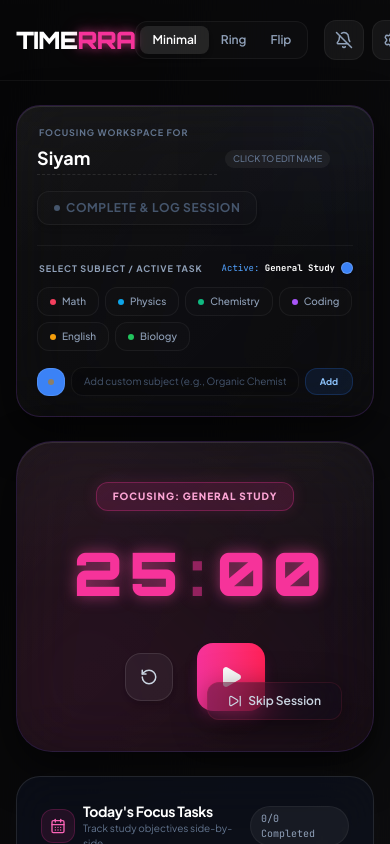
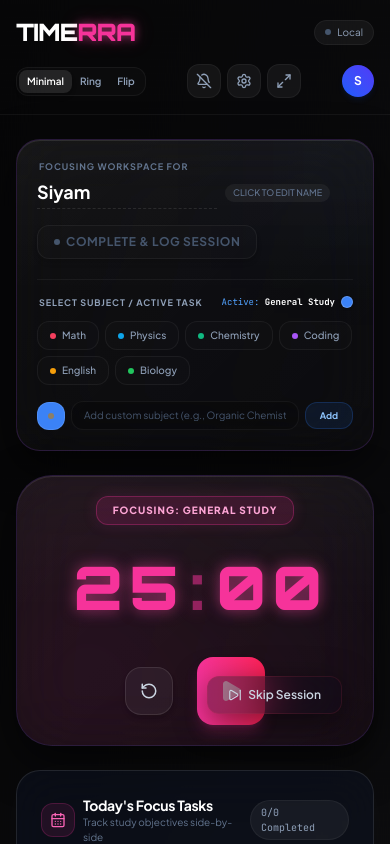
Before and after one commit to Skybite4u/Timerra, a React (Vite) app: page / in a window 390 px wide. Shown: the top 844 px of the page. Built offline with nearby package versions, Linux system fonts and the light colour scheme.

Commit message:
refactor: remove analytics and improve responsive layout
- Remove unused Vercel Analytics dependency
- Rename application references from Zenith to Timerra
- Update component padding and sizing for smaller screens

```diff
--- a/package.json
+++ b/package.json
@@ -13,7 +13,6 @@
   "dependencies": {
     "@google/genai": "^2.4.0",
     "@tailwindcss/vite": "^4.1.14",
-    "@vercel/analytics": "^2.0.1",
     "@vercel/speed-insights": "^2.0.0",
     "@vitejs/plugin-react": "^5.0.4",
     "dotenv": "^17.2.3",
--- a/src/App.tsx
+++ b/src/App.tsx
@@ -28,9 +28,8 @@ import { BackgroundSystem } from './components/BackgroundSystem';
 import { TaskPanel } from './components/TaskPanel';
 import { BackgroundSettingsPanel } from './components/BackgroundSettingsPanel';
 
-// Vercel Speed Insights & Analytics
+// Vercel Speed Insights
 import { SpeedInsights } from '@vercel/speed-insights/react';
-import { Analytics } from '@vercel/analytics/react';
 
 // Cryptography & API
 import { encryptData, decryptData } from './utils/crypto';
@@ -632,7 +631,7 @@ export default function App() {
       if (permission === 'granted') {
         setNotificationsEnabled(true);
         setSyncFeedback('🎉 System notifications enabled successfully!');
-        new Notification('Zenith Focus Enabled 🌸', {
+        new Notification('Timerra Enabled 🌸', {
           body: 'You will receive native alerts when your study sessions or breaks complete.',
           icon: 'https://cdn-icons-png.flaticon.com/512/1164/1164620.png',
         });
@@ -686,11 +685,11 @@ export default function App() {
 
       const plainText = JSON.stringify(payload, null, 2);
       let fileContent = plainText;
-      let filename = `zenith_focus_autobackup_${new Date().toISOString().split('T')[0]}.json`;
+      let filename = `timerra_autobackup_${new Date().toISOString().split('T')[0]}.json`;
 
       if (syncPassword) {
         fileContent = encryptData(plainText, syncPassword);
-        filename = `zenith_focus_encrypted_autobackup_${new Date().toISOString().split('T')[0]}.json`;
+        filename = `timerra_encrypted_autobackup_${new Date().toISOString().split('T')[0]}.json`;
       }
 
       const blob = new Blob([fileContent], { type: 'application/json' });
@@ -1078,11 +1077,11 @@ export default function App() {
 
       const plainText = JSON.stringify(payload, null, 2);
       let fileContent = plainText;
-      let filename = 'zenithfocus_backup.json';
+      let filename = 'timerra_backup.json';
 
       if (syncPassword) {
         fileContent = encryptData(plainText, syncPassword);
-        filename = 'zenithfocus_encrypted_backup.json';
+        filename = 'timerra_encrypted_backup.json';
       }
 
       const blob = new Blob([fileContent], { type: 'application/json' });
@@ -1183,12 +1182,11 @@ export default function App() {
       {/* Dynamic Animated Ambient Background Layer */}
       <BackgroundSystem config={backgroundConfig} />
       <SpeedInsights />
-      <Analytics />
 
       {/* --- HEADER --- */}
       {!isFullscreen && (
-        <header className="w-full max-w-7xl mx-auto px-4 sm:px-6 py-5 flex items-center justify-between border-b border-white/5 relative z-20">
-          <div className="flex items-center gap-4 select-none">
+        <header className="w-full max-w-7xl mx-auto px-4 sm:px-6 py-4 sm:py-5 flex flex-col sm:flex-row items-center justify-between gap-4 sm:gap-2 border-b border-white/5 relative z-20">
+          <div className="w-full sm:w-auto flex items-center justify-between sm:justify-start gap-4 select-none">
             <div className="text-2xl font-black tracking-tight text-white font-futuristic">
               TIME<span className="text-pink-500 neon-glow-pink">RRA</span>
             </div>
@@ -1197,75 +1195,80 @@ export default function App() {
               <div className={`w-2 h-2 rounded-full ${user ? 'bg-pink-500 shadow-[0_0_8px_rgba(236,72,153,0.6)]' : 'bg-slate-600'}`}></div>
               <span>{user ? 'Cloud Synced: Drive' : 'Local Workspace'}</span>
             </div>
+            {/* Mobile-only Sync badge */}
+            <div className="sm:hidden flex items-center gap-1.5 text-[10px] text-slate-400 bg-white/5 px-2.5 py-1 rounded-full border border-white/5">
+              <div className={`w-1.5 h-1.5 rounded-full ${user ? 'bg-pink-500' : 'bg-slate-600'}`}></div>
+              <span>{user ? 'Drive' : 'Local'}</span>
+            </div>
           </div>
 
-          <div className="flex items-center gap-4">
+          <div className="w-full sm:w-auto flex flex-wrap items-center justify-between sm:justify-end gap-2.5 sm:gap-4">
             {/* Clock styles Selector */}
-            <div className="flex bg-white/[0.02] p-1 border border-white/5 rounded-xl text-xs font-semibold text-slate-400">
+            <div className="flex bg-white/[0.02] p-0.5 border border-white/5 rounded-xl text-[10px] sm:text-xs font-semibold text-slate-400">
               <button
                 id="btn-style-min"
                 onClick={() => setClockStyle('minimalist')}
-                className={`px-3 py-1.5 rounded-lg transition-all cursor-pointer ${clockStyle === 'minimalist' ? 'bg-white/10 text-white shadow-md' : 'hover:text-slate-200'}`}
+                className={`px-2 sm:px-3 py-1 sm:py-1.5 rounded-lg transition-all cursor-pointer ${clockStyle === 'minimalist' ? 'bg-white/10 text-white shadow-md' : 'hover:text-slate-200'}`}
               >
                 Minimal
               </button>
               <button
                 id="btn-style-circ"
                 onClick={() => setClockStyle('circular')}
-                className={`px-3 py-1.5 rounded-lg transition-all cursor-pointer ${clockStyle === 'circular' ? 'bg-white/10 text-white shadow-md' : 'hover:text-slate-200'}`}
+                className={`px-2 sm:px-3 py-1 sm:py-1.5 rounded-lg transition-all cursor-pointer ${clockStyle === 'circular' ? 'bg-white/10 text-white shadow-md' : 'hover:text-slate-200'}`}
               >
                 Ring
               </button>
               <button
                 id="btn-style-flip"
                 onClick={() => setClockStyle('flip')}
-                className={`px-3 py-1.5 rounded-lg transition-all cursor-pointer ${clockStyle === 'flip' ? 'bg-white/10 text-white shadow-md' : 'hover:text-slate-200'}`}
+                className={`px-2 sm:px-3 py-1 sm:py-1.5 rounded-lg transition-all cursor-pointer ${clockStyle === 'flip' ? 'bg-white/10 text-white shadow-md' : 'hover:text-slate-200'}`}
               >
                 Flip
               </button>
             </div>
 
             {/* Config, Notification & Fullscreen buttons */}
-            <div className="flex items-center gap-2">
+            <div className="flex items-center gap-1.5 sm:gap-2">
               <button
                 id="btn-notifications-toggle"
                 onClick={handleToggleNotifications}
-                className={`p-2.5 rounded-xl border transition-all active:scale-95 cursor-pointer ${
+                className={`p-2 sm:p-2.5 rounded-xl border transition-all active:scale-95 cursor-pointer ${
                   notificationsEnabled
                     ? 'bg-pink-500/15 text-pink-400 border-pink-500/30 shadow-[0_0_15px_rgba(236,72,153,0.15)]'
                     : 'bg-white/5 border-white/5 hover:bg-white/10 text-slate-400 hover:text-white'
                 }`}
                 title={notificationsEnabled ? "System Notifications Enabled" : "Enable System Notifications"}
               >
-                {notificationsEnabled ? <Bell size={18} /> : <BellOff size={18} />}
+                {notificationsEnabled ? <Bell size={16} /> : <BellOff size={16} />}
               </button>
 
               <button
                 id="btn-settings-toggle"
                 onClick={() => setShowSettings(!showSettings)}
-                className={`p-2.5 rounded-xl border transition-all active:scale-95 cursor-pointer ${showSettings ? 'bg-pink-500/15 text-pink-400 border-pink-500/30 shadow-[0_0_15px_rgba(236,72,153,0.15)]' : 'bg-white/5 border-white/5 hover:bg-white/10 text-slate-400 hover:text-white'}`}
+                className={`p-2 sm:p-2.5 rounded-xl border transition-all active:scale-95 cursor-pointer ${showSettings ? 'bg-pink-500/15 text-pink-400 border-pink-500/30 shadow-[0_0_15px_rgba(236,72,153,0.15)]' : 'bg-white/5 border-white/5 hover:bg-white/10 text-slate-400 hover:text-white'}`}
                 title="Configurations"
               >
-                <Settings size={18} />
+                <Settings size={16} />
               </button>
 
               <button
                 id="btn-fullscreen-enter"
                 onClick={() => setIsFullscreen(true)}
-                className="p-2.5 rounded-xl bg-white/5 border border-white/5 hover:bg-white/10 hover:text-white transition-all text-slate-400 active:scale-95 cursor-pointer"
+                className="p-2 sm:p-2.5 rounded-xl bg-white/5 border border-white/5 hover:bg-white/10 hover:text-white transition-all text-slate-400 active:scale-95 cursor-pointer"
                 title="Fullscreen Mode"
               >
-                <Maximize2 size={18} />
+                <Maximize2 size={16} />
               </button>
             </div>
 
             {/* Profile / Goal Indicator */}
-            <div className="flex items-center gap-3 select-none">
-              <div className="hidden sm:block text-right">
-                <div className="text-[10px] text-slate-500 uppercase tracking-widest">Goal Progress</div>
-                <div className="text-xs font-semibold text-slate-300">{completedToday} / {pomodoroGoal} Pomodoros</div>
+            <div className="flex items-center gap-2 sm:gap-3 select-none">
+              <div className="hidden xs:block text-right">
+                <div className="text-[9px] text-slate-500 uppercase tracking-widest leading-none">Goal</div>
+                <div className="text-[11px] font-bold text-slate-300 mt-0.5">{completedToday}/{pomodoroGoal}</div>
               </div>
-              <div className="w-9 h-9 rounded-full bg-gradient-to-tr from-blue-600 to-indigo-600 flex items-center justify-center font-bold text-xs shadow-md shadow-blue-600/10 text-white" title={userName}>
+              <div className="w-8 h-8 sm:w-9 sm:h-9 rounded-full bg-gradient-to-tr from-blue-600 to-indigo-600 flex items-center justify-center font-bold text-xs shadow-md shadow-blue-600/10 text-white" title={userName}>
                 {user?.displayName ? user.displayName.split(' ').map(n => n[0]).join('').substring(0, 2).toUpperCase() : userName.split(' ').map(n => n[0]).join('').substring(0, 2).toUpperCase()}
               </div>
             </div>
@@ -1737,7 +1740,7 @@ export default function App() {
       {!isFullscreen && (
         <footer className="w-full py-6 text-center border-t border-white/5 mt-auto relative z-20 select-none">
           <p className="text-[10px] text-slate-600 uppercase tracking-widest font-semibold flex items-center justify-center gap-1">
-            Zenith Focus — Advanced End-to-End Encrypted Offline Sync
+            Timerra — Advanced End-to-End Encrypted Offline Sync
           </p>
         </footer>
       )}
--- a/src/components/AuthModal.tsx
+++ b/src/components/AuthModal.tsx
@@ -210,7 +210,7 @@ export const AuthModal: React.FC<AuthModalProps> = ({
     const file = e.dataTransfer.files?.[0];
     if (file) {
       if (!file.name.endsWith('.json')) {
-        setDragError('Only Zenith backup JSON files (.json) are accepted.');
+        setDragError('Only Timerra backup JSON files (.json) are accepted.');
         return;
       }
       const reader = new FileReader();
@@ -299,7 +299,7 @@ export const AuthModal: React.FC<AuthModalProps> = ({
               <li>Set a <strong>Security Key</strong> below to encrypt your study logs.</li>
               <li>Click <strong>Export backup File</strong> to download your <code className="text-slate-200">.json</code> backup.</li>
               <li>Send this file to your phone, tablet, or other laptop.</li>
-              <li>Open Zenith Focus on that device, drop the file in the area below, and select <strong>Merge Backup</strong>!</li>
+              <li>Open Timerra on that device, drop the file in the area below, and select <strong>Merge Backup</strong>!</li>
             </ol>
           </div>
         )}
--- a/src/components/CircularTimer.tsx
+++ b/src/components/CircularTimer.tsx
@@ -410,7 +410,7 @@ export function CircularTimer({
       `}</style>
 
       {/* --- HUD HEADER --- */}
-      <div className={`w-full max-w-md flex items-center justify-between gap-3 mb-6 relative z-30 ${isNativeFullscreen ? 'opacity-80 scale-105' : ''}`}>
+      <div className={`w-full max-w-md flex flex-wrap items-center justify-center sm:justify-between gap-2.5 mb-6 relative z-30 ${isNativeFullscreen ? 'opacity-80 scale-105' : ''}`}>
         {/* SUBJECT SELECTION PANEL */}
         <div className="flex items-center gap-1.5">
           <button
@@ -517,8 +517,8 @@ export function CircularTimer({
       <div
         className={`relative flex items-center justify-center transition-all duration-1000 ${
           isNativeFullscreen
-            ? 'w-[320px] h-[320px] sm:w-[380px] sm:h-[380px] md:w-[420px] md:h-[420px] my-10'
-            : 'w-[260px] h-[260px] sm:w-[290px] sm:h-[290px] md:w-[310px] md:h-[310px] my-4'
+            ? 'w-[280px] h-[280px] min-[360px]:w-[320px] min-[360px]:h-[320px] sm:w-[380px] sm:h-[380px] md:w-[420px] md:h-[420px] my-10'
+            : 'w-[210px] h-[210px] min-[360px]:w-[240px] min-[360px]:h-[240px] min-[400px]:w-[260px] min-[400px]:h-[260px] sm:w-[290px] sm:h-[290px] md:w-[310px] md:h-[310px] my-4'
         }`}
       >
         {/* Under-Glow Radial Backlight Aura (matching theme colors) */}
--- a/src/components/DigitalTimer.tsx
+++ b/src/components/DigitalTimer.tsx
@@ -46,7 +46,7 @@ export const DigitalTimer: React.FC<DigitalTimerProps> = ({
   const colors = modeColors[mode];
 
   return (
-    <div className={`flex flex-col items-center justify-center p-10 rounded-[36px] transition-all duration-500 glossy-panel glossy-panel-hover relative overflow-hidden ${colors.glow}`}>
+    <div className={`flex flex-col items-center justify-center p-5 xs:p-8 sm:p-10 rounded-[36px] transition-all duration-500 glossy-panel glossy-panel-hover relative overflow-hidden ${colors.glow}`}>
       {/* Immersive background glow dot */}
       <div className={`absolute -inset-10 opacity-15 bg-gradient-to-tr from-current to-transparent blur-3xl pointer-events-none ${colors.text}`} />
 
--- a/src/components/FlipTimer.tsx
+++ b/src/components/FlipTimer.tsx
@@ -84,7 +84,7 @@ export const FlipTimer: React.FC<FlipTimerProps> = ({
   const s2 = paddedSec[1];
 
   return (
-    <div className={`flex flex-col items-center justify-center p-10 rounded-[36px] transition-all duration-500 glossy-panel glossy-panel-hover relative overflow-hidden ${colors.glow}`}>
+    <div className={`flex flex-col items-center justify-center p-5 xs:p-8 sm:p-10 rounded-[36px] transition-all duration-500 glossy-panel glossy-panel-hover relative overflow-hidden ${colors.glow}`}>
       {/* Dynamic atmospheric color backplate */}
       <div className={`absolute -inset-10 opacity-15 bg-gradient-to-tr from-current to-transparent blur-3xl pointer-events-none ${colors.text}`} />
 
--- a/src/utils/db.ts
+++ b/src/utils/db.ts
@@ -1,9 +1,9 @@
-const DB_NAME = 'ZenithFocusDB';
+const DB_NAME = 'TimerraDB';
 const STORE_NAME = 'app_state';
 const DB_VERSION = 1;
 
 /**
- * Opens a connection to the ZenithFocus IndexedDB.
+ * Opens a connection to the Timerra IndexedDB.
  */
 export function openDB(): Promise<IDBDatabase> {
   return new Promise((resolve, reject) => {
```
Also changed, not shown: 1 other file (tests, documents, lock files or other folders).
